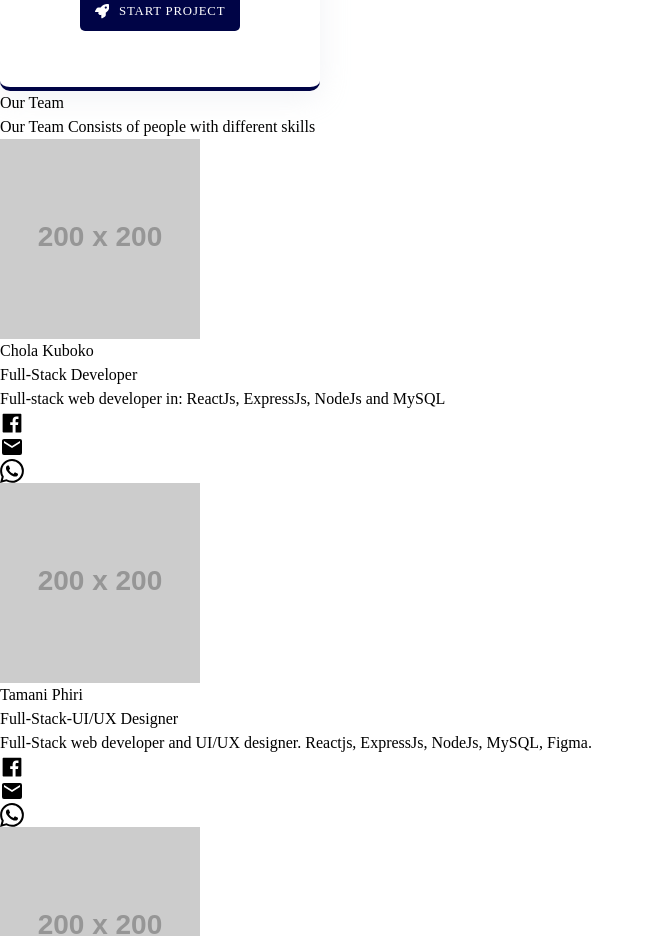
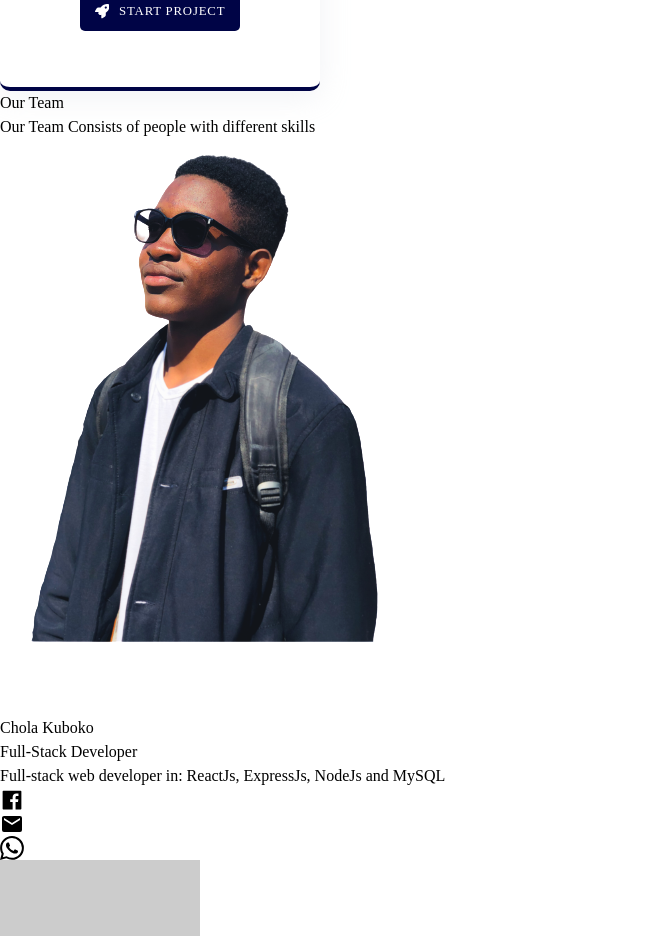
Before and after one commit to DC-21/Cyberverse, a React (Vite) app: page / in a window 1280 px wide. Shown: the part 2340-3276 px from the top of the page, without its empty margins (0-654 px from the left). Built offline with nearby package versions, Linux system fonts and the light colour scheme; no server answers.

Commit message:
first commit

```diff
--- a/src/components/Navbar.jsx
+++ b/src/components/Navbar.jsx
@@ -32,7 +32,7 @@ const Navbar = () => {
   }
 
   return (
-    <div className=" sticky top-0 text-white flex w-full z-50 px-8 py-6 items-center justify-between bg-[#381495]">
+    <div className=" sticky top-0 shadow-2xl text-white flex w-full z-50 px-8 py-6 items-center justify-between bg-[#381495]">
       <div className="flex">
         <a href="">Cyber Wave</a>
         </div>
--- a/src/components/Team.jsx
+++ b/src/components/Team.jsx
@@ -1,4 +1,5 @@
 import React from "react";
+import own from '../images/own.png'
 
 const Team = () => {
   return (
@@ -17,8 +18,8 @@ const Team = () => {
             <div className="h-full flex sm:flex-row flex-col items-center sm:justify-start justify-center text-center sm:text-left">
               <img
                 alt="team"
-                className="flex-shrink-0 rounded-lg w-48 h-48 object-cover object-center sm:mb-0 mb-4"
-                src="https://dummyimage.com/200x200"
+                className="flex-shrink-0 rounded-lg w-48 h-38 object-cover object-center sm:mb-0 mb-4"
+                src={own}
               />
               <div className="flex-grow sm:pl-8">
                 <h2 className="title-font font-medium text-lg text-white">
```
Also changed, not shown: src/images/own.png (added).
